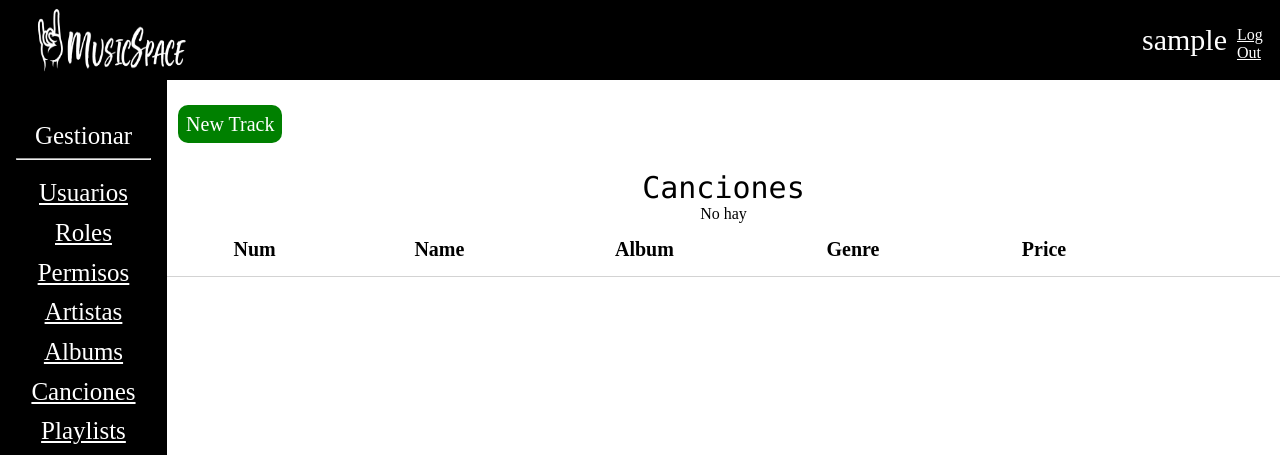
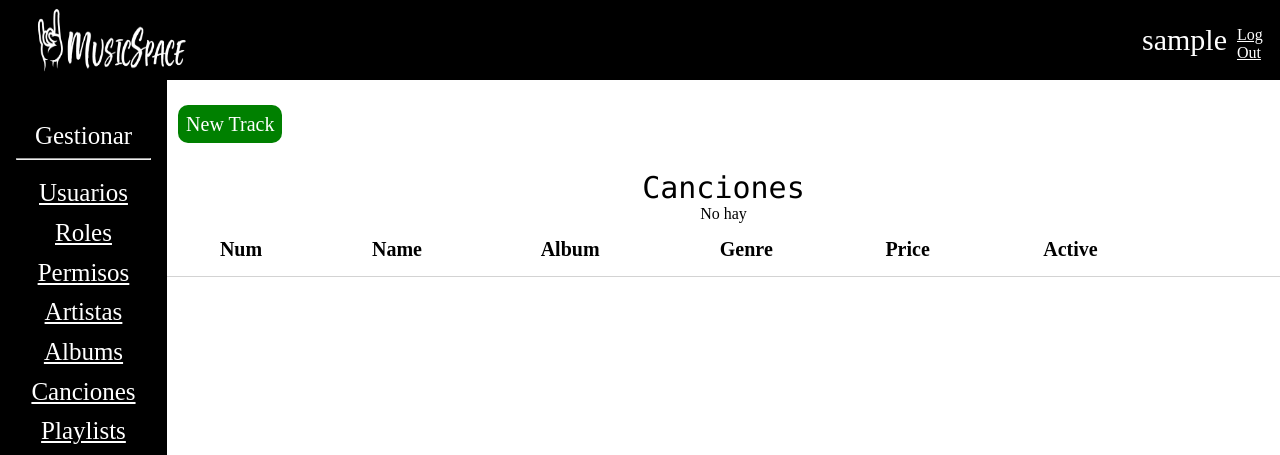
Before and after one commit to UVG-Teams/music-space, a Django app: page /tracks/ in a window 1280 px wide. Shown: the top 455 px of the page. Run offline with Django 3.2, Linux system fonts and the light colour scheme; the visitor is signed in with stand-in values (Sample User, id 1); data that the repository does not hold is empty; parts of the project's set-up code (start-up, migrations or seed data) failed here and were passed over; some libraries are stand-ins or nearby versions.

Commit message:
Inactivacion cancion

```diff
--- a/music_site/albums/templates/album_edit.html
+++ b/music_site/albums/templates/album_edit.html
@@ -21,7 +21,7 @@
                     </div>
                     <div class="inputs2">
                         <p>Artist:</p>
-                        <input type="text" class="texto" name="artistName" value="{{ album.artistid }}">
+                        <input type="text" class="texto" name="artistName" value="{{ album.artistid.name }}">
                     </div>
                     <div class="button">
                         <button class="enviar">Edit Album</button>
--- a/music_site/music_streaming/views.py
+++ b/music_site/music_streaming/views.py
@@ -51,7 +51,7 @@ def search(request):
             union
             select albumid as id, 'album' as tipo, title as name from album a
             union
-            select trackid as id, 'track' as tipo, name as name from track t
+            select trackid as id, 'track' as tipo, name as name from track t where t.active = TRUE
         ) as global
         where LOWER(name) LIKE LOWER('%{search}%');
         """.format(search=search)
--- a/music_site/tracks/templates/tracks.html
+++ b/music_site/tracks/templates/tracks.html
@@ -46,8 +46,8 @@
                                     <th> Name </th>
                                     <th> Album </th>
                                     <th> Genre </th>
-                                    <!-- <th> Composer </th> -->
                                     <th> Price </th>
+                                    <th> Active </th>
                                     <th></th>
                                     <th></th>
                                 </thead>
@@ -58,8 +58,8 @@
                                             <td>{{ track.name }}</td>
                                             <td>{{ track.albumid }}</td>
                                             <td>{{ track.genreid }}</td>
-                                            <!-- <td>{{ track.composer }}</td> -->
                                             <td>{{ track.unitprice }}</td>
+                                            <td>{{ track.active }}</td>
                                             <td><a href="{% url 'tracks:update' track.trackid %}" class="btnEditTrack" id = '{{track.id}}'>Edit</a></td>
                                             <td><a href="{% url 'tracks:delete' track.trackid %}">Delete</a></td>
                                         </tr>
--- a/music_site/tracks/views.py
+++ b/music_site/tracks/views.py
@@ -81,6 +81,7 @@ def update_object(request, id):
         composer = request.POST.get('composer')
         milliseconds = request.POST.get('milliseconds')
         unitprice = 0.9
+        active = True if request.POST.get('active') else False
         album = Album.objects.get_or_create(title = albumTitle)
         genre = Genre.objects.get_or_create(name = genreName)
         track = Track.objects.filter(pk = id).update(
@@ -90,6 +91,7 @@ def update_object(request, id):
             composer = composer,
             milliseconds = milliseconds,
             unitprice = unitprice,
+            active = active
         )
     except Track.DoesNotExist:
         raise Http404("Track does not exist")
```
Also changed, not shown: music_site/tracks/templates/track_edit.html (+11 -3 lines).
